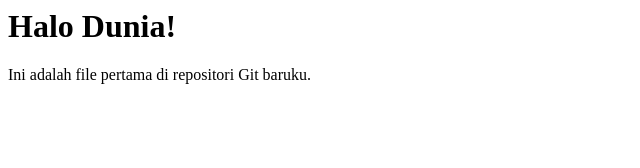
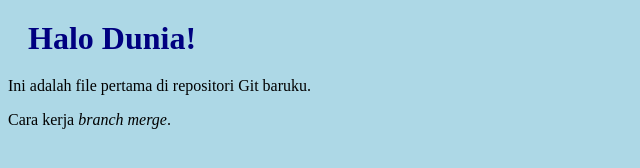
Before and after one commit to Samuelirgan/helo-world, a plain HTML site: page index.html in a window 1280 px wide. Shown: the whole page, without its empty margins (0-640 px from the left). Drawn offline with Linux system fonts and the light colour scheme.

Commit message:
Update index.html untuk perbaikan error

```diff
--- a/index.html
+++ b/index.html
@@ -1,12 +1,13 @@
 <html>
 <head>
 <title>Halo Dunia</title>
-<link rel="stylesheet" hred="biru.css">
+<link rel="stylesheet" href="biru.css">
 </head>
 <body>
 
 <h1>Halo Dunia!</h1>
 <p>Ini adalah file pertama di repositori Git baruku.</p>
+<p>Cara kerja <i>branch merge</i>.</p>
 
 </body>
 </html>
```
